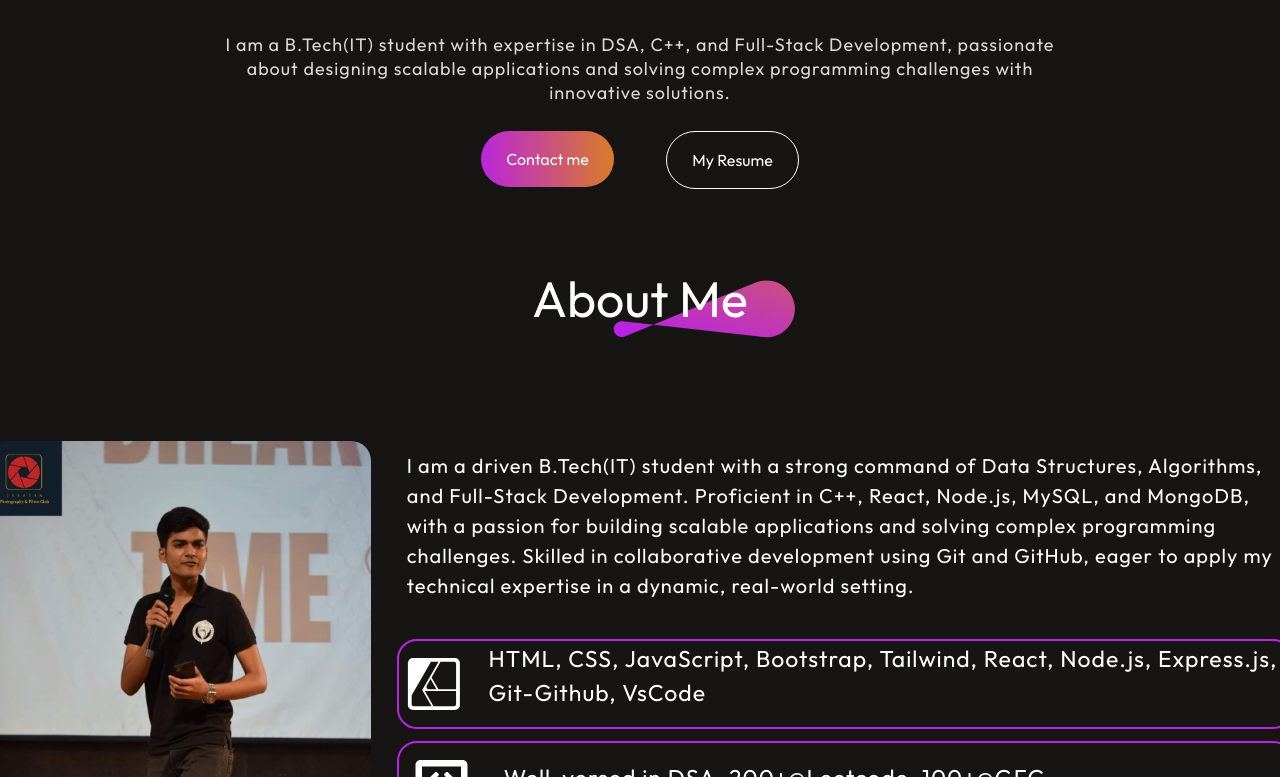
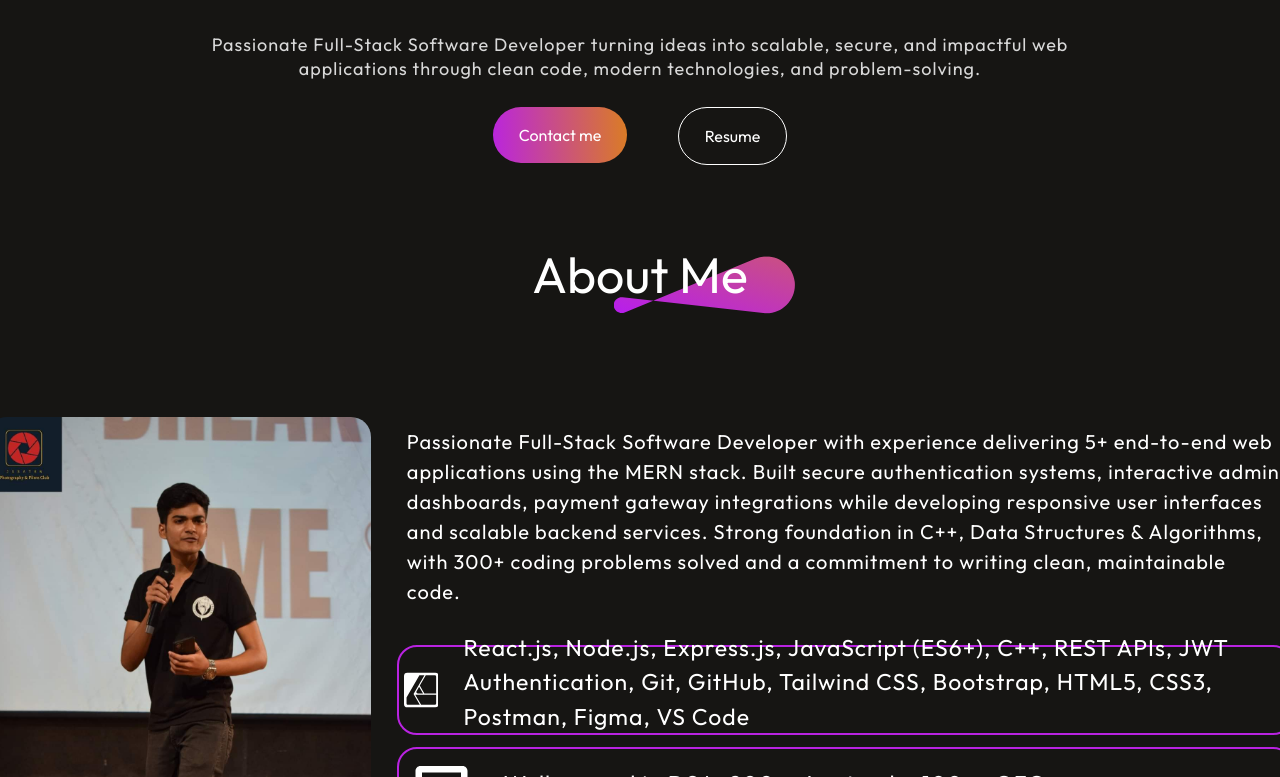
Before and after one commit to Anubhavgrawal/My_Portfolio, a React (Vite) app: page / in a window 1280 px wide. Shown: the part 543-1320 px from the top of the page. Built offline with nearby package versions, Linux system fonts and the light colour scheme.

Commit message:
Add resume and update portfolio content

```diff
--- a/src/Component/About/About.jsx
+++ b/src/Component/About/About.jsx
@@ -22,19 +22,14 @@ const About = () => {
         </div>
         <div className="skills">
           <p className="About-paragraph">
-            I am a driven B.Tech(IT) student with a strong command of Data
-            Structures, Algorithms, and Full-Stack Development. Proficient in
-            C++, React, Node.js, MySQL, and MongoDB, with a passion for building
-            scalable applications and solving complex programming challenges.
-            Skilled in collaborative development using Git and GitHub, eager to
-            apply my technical expertise in a dynamic, real-world setting.
-          </p>
+            Passionate Full-Stack Software Developer with experience delivering 5+ end-to-end web applications using the
+            MERN stack. Built secure authentication systems, interactive admin dashboards, payment gateway
+            integrations while developing responsive user interfaces and scalable backend services. Strong foundation in C++, Data Structures & Algorithms, with 300+ coding problems solved and a commitment to writing clean, maintainable code.          </p>
           <div className="About-skills">
             <SiAffinitydesigner className="About-icon" />
             <div className="content">
               <p>
-                HTML, CSS, JavaScript, Bootstrap, Tailwind, React, Node.js,
-                Express.js, Git-Github, VsCode
+                React.js, Node.js, Express.js, JavaScript (ES6+), C++, REST APIs, JWT Authentication, Git, GitHub, Tailwind CSS, Bootstrap, HTML5, CSS3, Postman, Figma, VS Code
               </p>
             </div>
           </div>
--- a/src/Component/Hero-section/hero.css
+++ b/src/Component/Hero-section/hero.css
@@ -60,6 +60,11 @@
   transition: 0.7s;
 }
 
+.hero .hero-buttons .resume a{
+  color: white;
+  text-decoration: none;
+}
+
 .hero .hero-buttons .resume:hover {
   padding: 2vh 2vw;
   border-radius: 50px;
--- a/src/Component/Hero-section/hero_section.jsx
+++ b/src/Component/Hero-section/hero_section.jsx
@@ -13,18 +13,21 @@ const Hero_section = () => {
           className="About-image"
         />
         <h1>
-          <span>I'm Anubhav Agrawal,</span> a fullstack developer.
+          <span>I'm Anubhav Agrawal,</span> a Full-Stack developer.
         </h1>
         <p>
-          I am a B.Tech(IT) student with expertise in DSA, C++, and Full-Stack
-          Development, passionate about designing scalable applications and
-          solving complex programming challenges with innovative solutions.
+          Passionate Full-Stack Software Developer turning ideas into scalable, secure, and impactful web applications through clean code, modern technologies, and problem-solving.
         </p>
         <div className="hero-buttons">
           <AnchorLink className="anchor-link" offset={50} href="#contact">
             <div className="hero-action">Contact me</div>
           </AnchorLink>
-          <div className="resume">My Resume</div>
+          <div className="resume">
+            <a  href={`${import.meta.env.BASE_URL}Anubhav_Agrawal_Resume.pdf`}
+                target="_blank"
+                rel="noopener noreferrer"
+            >Resume</a>
+          </div>
         </div>
       </div>
     </center>
```
Also changed, not shown: 1 other file (tests, documents, lock files or other folders).
